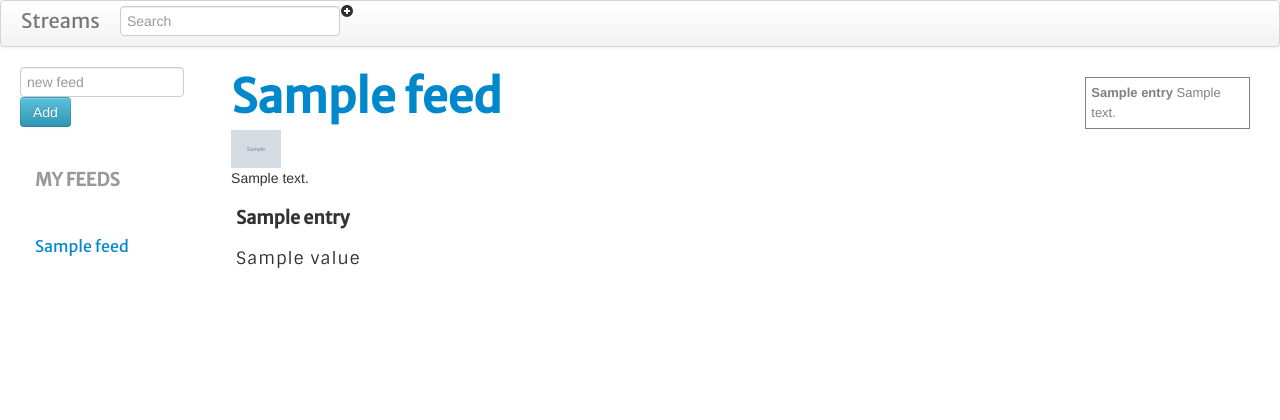
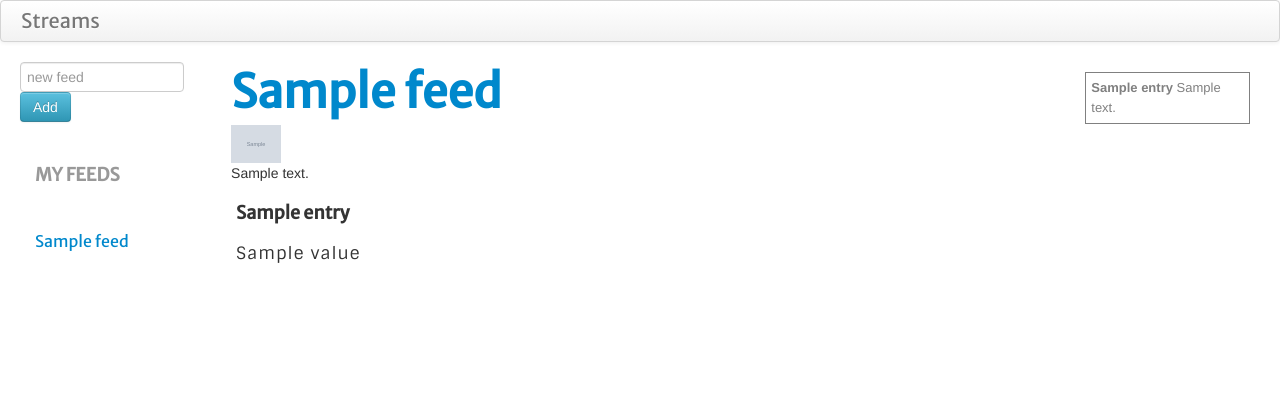
Before and after one commit to kapilgarg/Streams, a Django app: template templates/Home.html in a window 1280 px wide. Shown: the top 420 px of the page. After the commit the page ends 263 px from the top, so only its background shows below. Run offline with Django 3.2, Linux system fonts and the light colour scheme; the template is opened without the code that fills it: most values are stand-ins (such as "Sample title", 1, 10 or a date in 2020); grey boxes marked "Sample" are stand-in pictures; some libraries are stand-ins or nearby versions.

```diff
--- a/templates/Base.html
+++ b/templates/Base.html
@@ -1,7 +1,7 @@
 <!DOCTYPE html>
 <html>
 <head>
-    <title></title>
+    <title>STREAMS</title>
     <link href="{{STATIC_URL}}css/base/bootstrap.css" rel="stylesheet" type="text/css"/>
     <link href="{{STATIC_URL}}css/common.css" rel="stylesheet" type="text/css"/>
 
@@ -10,6 +10,7 @@
     <link href='http://fonts.googleapis.com/css?family=Merriweather+Sans' rel='stylesheet' type='text/css'>
     <link href='http://fonts.googleapis.com/css?family=Sintony' rel='stylesheet' type='text/css'>
     <script type="text/javascript" src="{{STATIC_URL}}js/jquery-1.9.0.js"></script>
+
     <script>
         $(window).scroll(function() {
             var y_scroll_pos = window.pageYOffset;
@@ -22,16 +23,6 @@
             }
         });
 
-//        $('body').bind('mousewheel', function(e) { // on scroll
-//            var $div = $('#summary');
-//
-//            // set div scroll top offset to current + extra from this scroll
-//            $div.scrollTop($div.scrollTop()
-//                    - e.originalEvent.wheelDelta);
-//
-//            return false; // prevent body scrolling
-//        });
-
     </script>
 
 </head>
@@ -40,11 +31,11 @@
 <div class="navbar">
     <div class="navbar-inner">
         <a class="brand title" href="#">Streams</a>
-        <i class="icon-plus-sign"></i>
-        <form class="navbar-search pull-left">
-            <input type="text"  placeholder="Search">
-
-        </form>
+{#        <i class="icon-plus-sign"></i>#}
+{#        <form class="navbar-search pull-left">#}
+{#            <input type="text"  placeholder="Search">#}
+{##}
+{#        </form>#}
     </div>
 </div>
 
```
Also changed, not shown: templates/404.html (added, +9 -0 lines).
